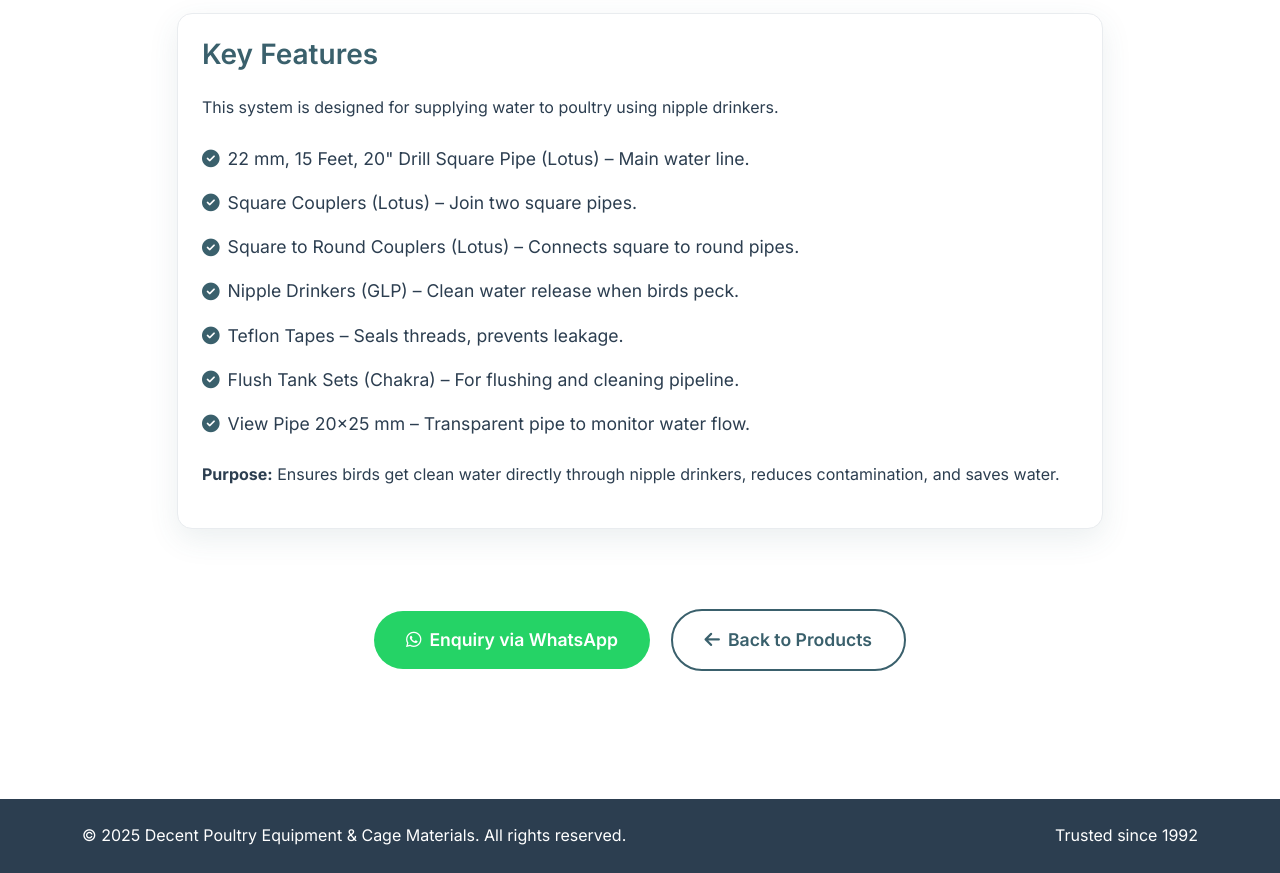
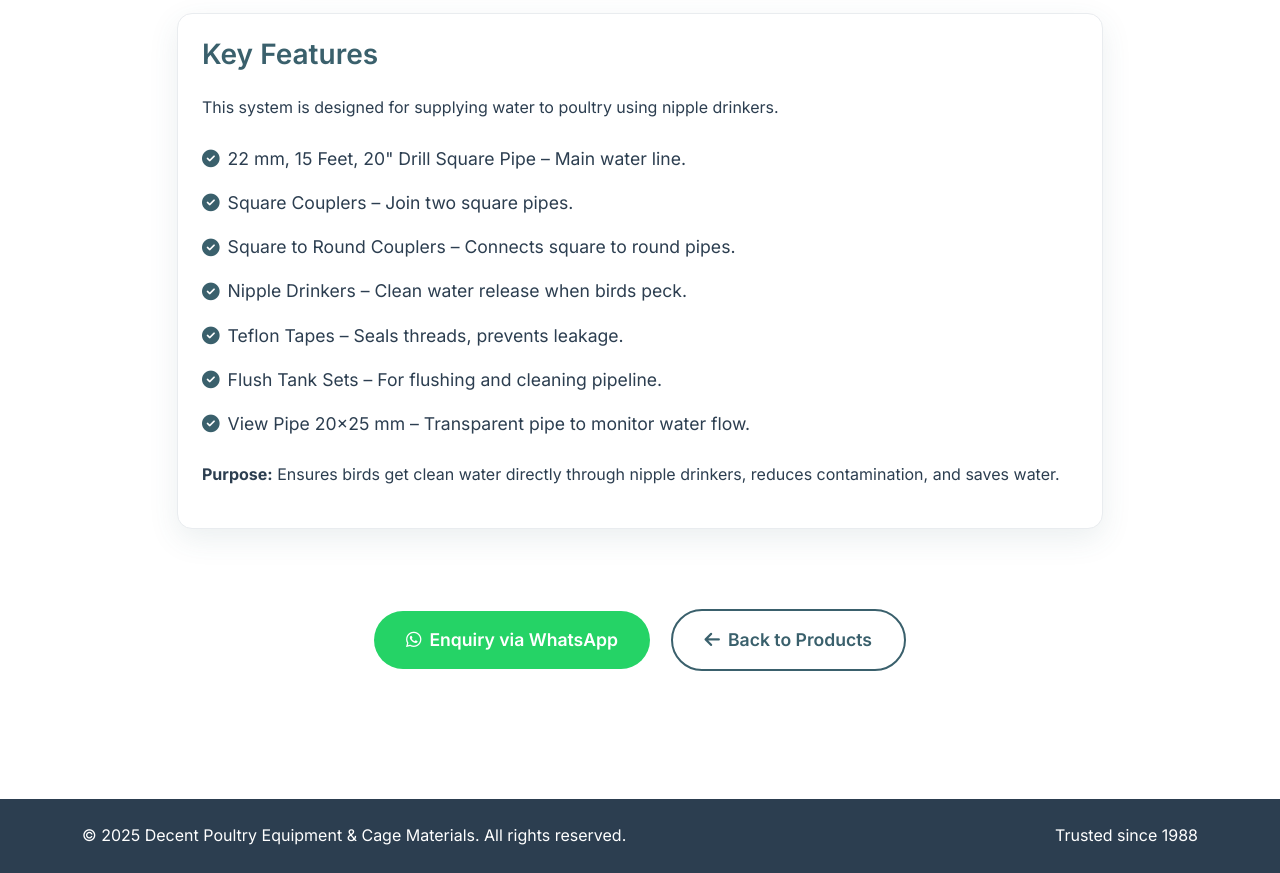
Before and after one commit to ansharapathan/decentpoultry, a website built with Vite: page nipple-system.html in a window 1280 px wide. Shown: the part 1840-2713 px from the top of the page. Built offline with nearby package versions, Linux system fonts and the light colour scheme.

Commit message:
removed brandnames

```diff
--- a/nipple-system.html
+++ b/nipple-system.html
@@ -141,13 +141,13 @@
                 <div class="row">
                     <div class="col-md-12">
                         <ul class="feature-list">
-                            <li><i class="fas fa-check-circle text-primary me-2"></i>22 mm, 15 Feet, 20" Drill Square Pipe (Lotus) – Main water line.</li>
-                            <li><i class="fas fa-check-circle text-primary me-2"></i>Square Couplers (Lotus) – Join two square pipes.</li>
-                            <li><i class="fas fa-check-circle text-primary me-2"></i>Square to Round Couplers (Lotus) – Connects square to round pipes.</li>
-                            <li><i class="fas fa-check-circle text-primary me-2"></i>Nipple Drinkers (GLP) – Clean water release when birds peck.</li>
+                            <li><i class="fas fa-check-circle text-primary me-2"></i>22 mm, 15 Feet, 20" Drill Square Pipe  – Main water line.</li>
+                            <li><i class="fas fa-check-circle text-primary me-2"></i>Square Couplers  – Join two square pipes.</li>
+                            <li><i class="fas fa-check-circle text-primary me-2"></i>Square to Round Couplers  – Connects square to round pipes.</li>
+                            <li><i class="fas fa-check-circle text-primary me-2"></i>Nipple Drinkers  – Clean water release when birds peck.</li>
 
                             <li><i class="fas fa-check-circle text-primary me-2"></i>Teflon Tapes – Seals threads, prevents leakage.</li>
-                            <li><i class="fas fa-check-circle text-primary me-2"></i>Flush Tank Sets (Chakra) – For flushing and cleaning pipeline.</li>
+                            <li><i class="fas fa-check-circle text-primary me-2"></i>Flush Tank Sets  – For flushing and cleaning pipeline.</li>
                             <li><i class="fas fa-check-circle text-primary me-2"></i>View Pipe 20×25 mm – Transparent pipe to monitor water flow.</li>
                         </ul>
                     </div>
@@ -181,7 +181,7 @@
                     <p class="mb-0">&copy; 2025 Decent Poultry Equipment & Cage Materials. All rights reserved.</p>
                 </div>
                 <div class="col-md-6 text-md-end">
-                    <p class="mb-0">Trusted since 1992</p>
+                    <p class="mb-0">Trusted since 1988</p>
                 </div>
             </div>
         </div>
```
Also changed, not shown: california-layer-cage.html (+1 -1 lines), chicks-cage.html (+1 -1 lines), feeding-system.html (+5 -5 lines), grower-cage.html (+1 -1 lines), index.html (+5 -2 lines), trolley-system.html (+1 -1 lines).
